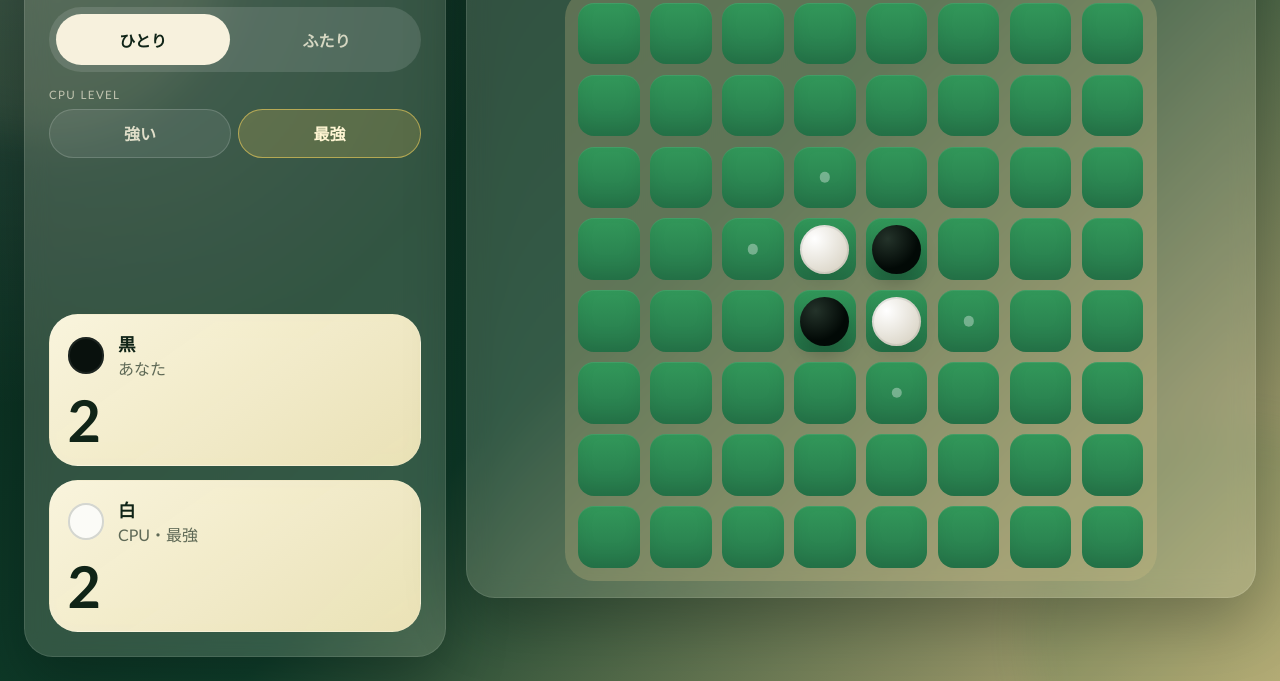
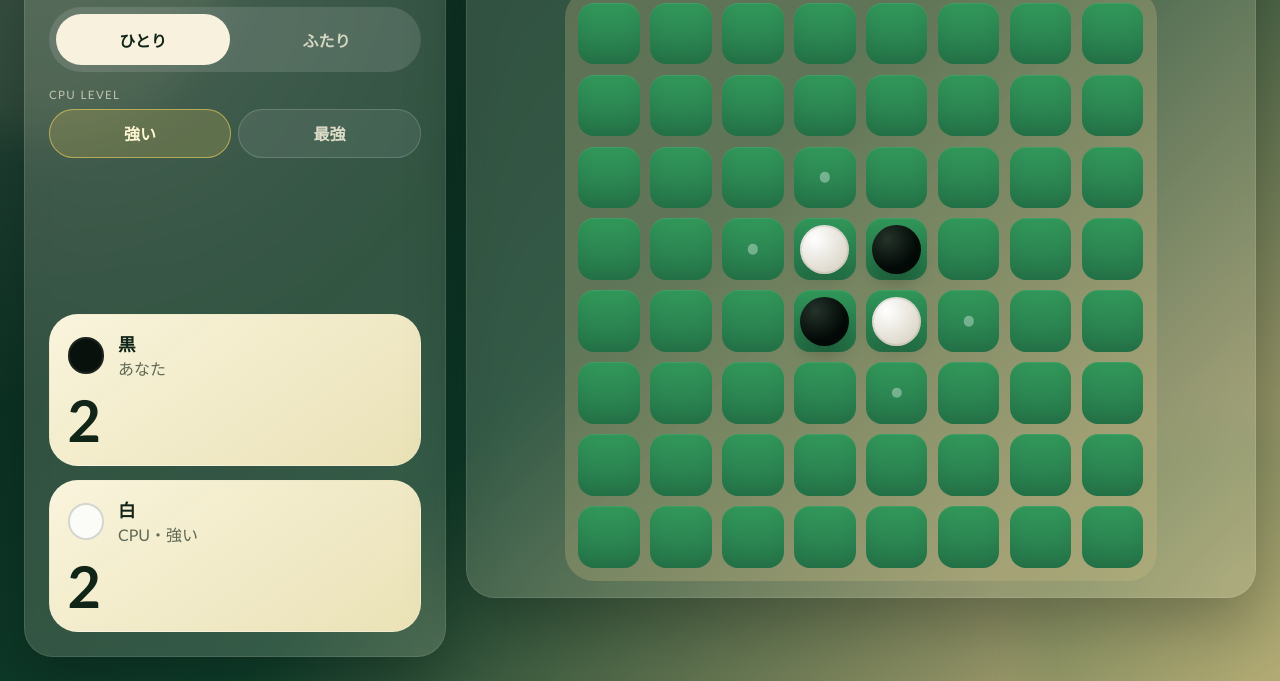
Before and after one commit to HashimotoTakuma0/codex-test, a website: page ReversiDesktop/web/index.html in a window 1280 px wide. Shown: the part 119-800 px from the top of the page. Drawn offline with Linux system fonts and the light colour scheme.

Commit message:
強いをデフォに

```diff
--- a/ReversiDesktop/web/app.js
+++ b/ReversiDesktop/web/app.js
@@ -82,7 +82,7 @@ const state = {
   game: null,
   isAnimating: false,
   lastMove: null,
-  aiLevel: "strongest",
+  aiLevel: "strong",
   mode: "solo",
 };
 
--- a/ReversiDesktop/web/index.html
+++ b/ReversiDesktop/web/index.html
@@ -22,10 +22,10 @@
 
           <section class="difficulty-panel" id="difficulty-panel" aria-label="CPU難易度">
             <p class="eyebrow">CPU Level</p>
-            <div class="difficulty-switch" role="tablist" aria-label="CPU難易度">
-              <button type="button" class="difficulty-button" data-difficulty="strong">強い</button>
-              <button type="button" class="difficulty-button is-active" data-difficulty="strongest">最強</button>
-            </div>
+          <div class="difficulty-switch" role="tablist" aria-label="CPU難易度">
+            <button type="button" class="difficulty-button is-active" data-difficulty="strong">強い</button>
+            <button type="button" class="difficulty-button" data-difficulty="strongest">最強</button>
+          </div>
           </section>
 
           <div class="sidebar-scores">
```
